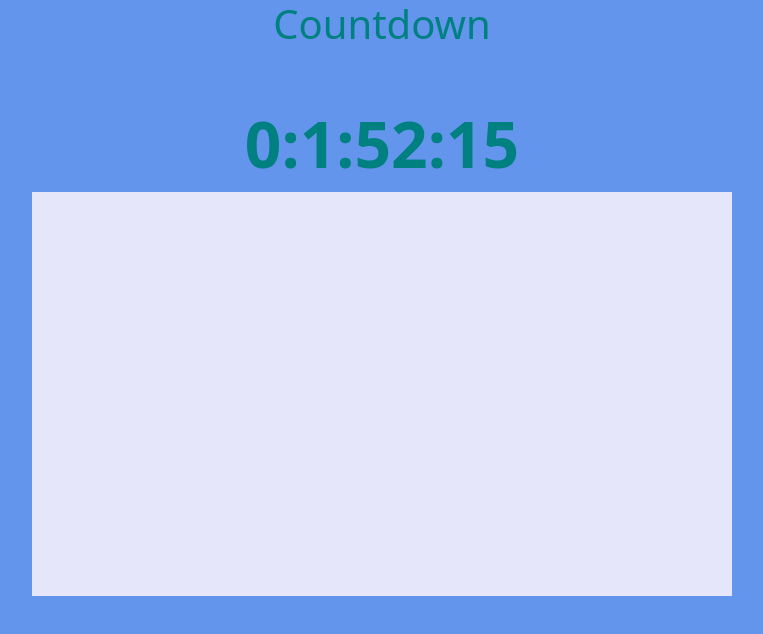
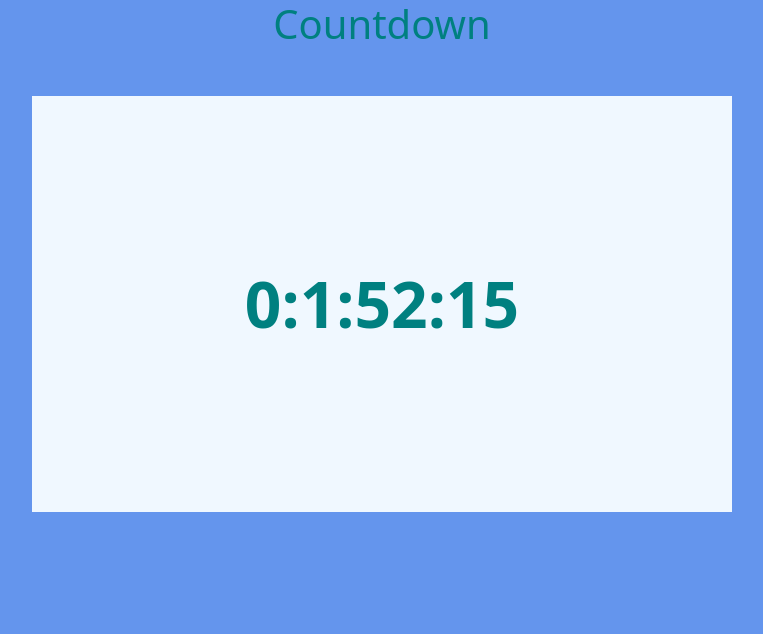
Before and after one commit to Ericson-Manalo/js-simon, a plain HTML site: page index.html in a window 1280 px wide. Shown: the whole page, without its empty margins (258-1021 px from the left). Drawn offline with nearby package versions, Linux system fonts and the light colour scheme.

Commit message:
gave the background color to my p with bg color

```diff
--- a/css/style.css
+++ b/css/style.css
@@ -6,10 +6,11 @@
 main div{
     height: 500px;
     width: 700px;
-    background-color: #e6e6fa;
 }
 
 div p{
     font-weight: 600;
     font-size: 4rem;
+    background-color:aliceblue;
+    padding: 10rem 1rem;
 }
```
